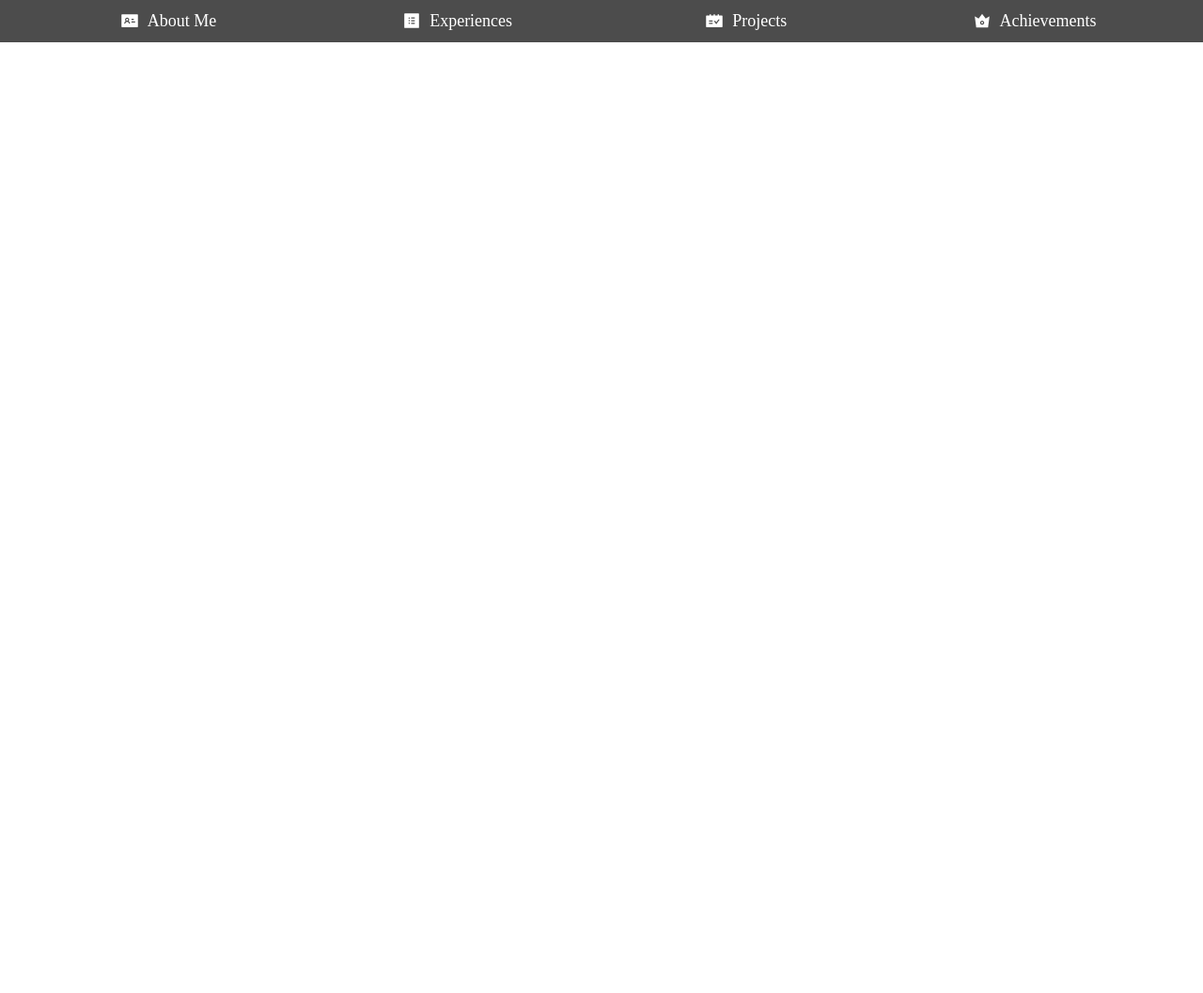
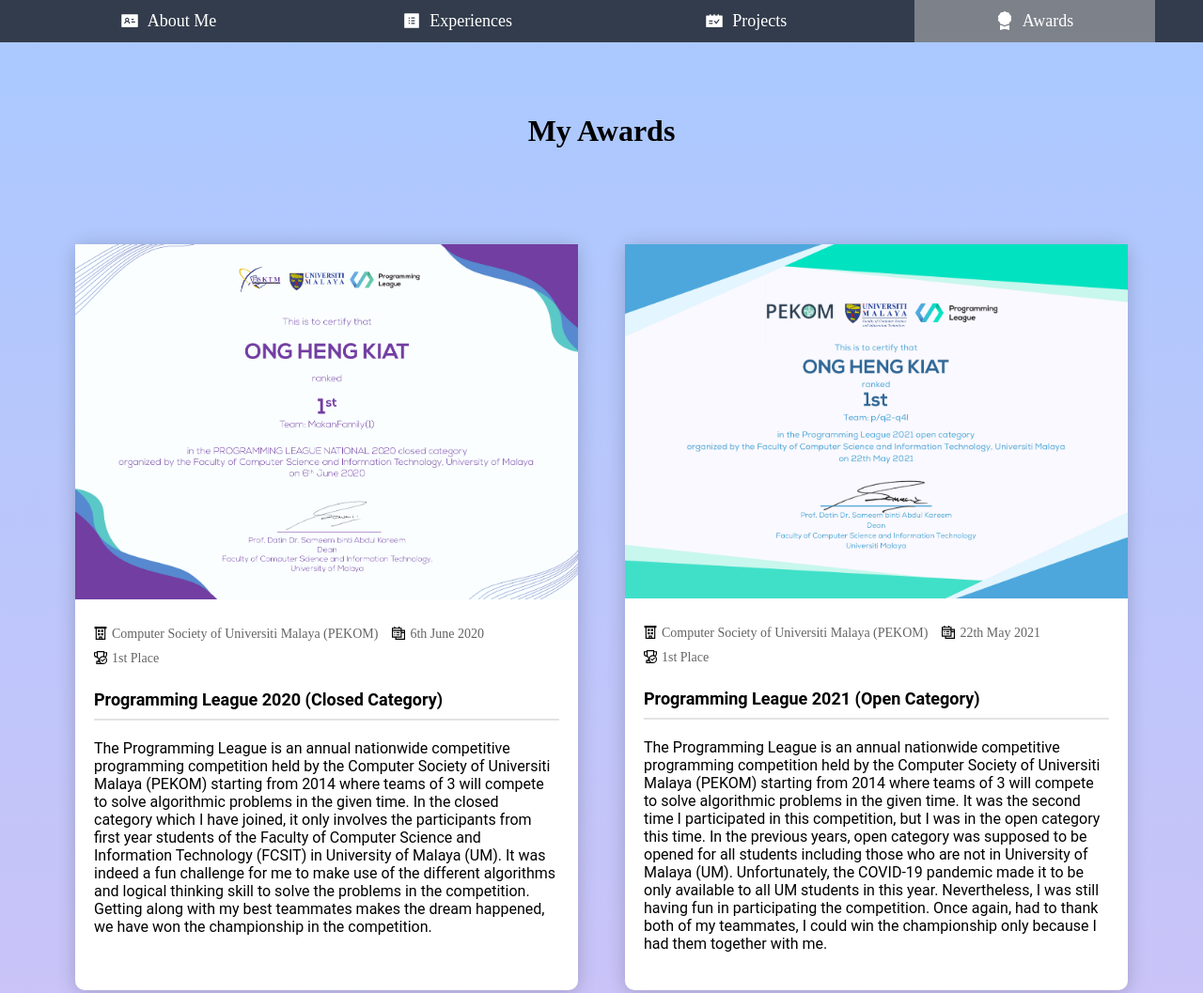
Before and after one commit to onghengkiat/Portfolio, a React app: page /awards in a window 1280 px wide. Shown: the top 1057 px of the page at 94% size. Before the commit the page ends 800 px from the top, so only its background shows below. Built offline with nearby package versions, Linux system fonts and the light colour scheme.

Commit message:
Completed the awards page

```diff
--- a/src/components/App/App.js
+++ b/src/components/App/App.js
@@ -6,6 +6,7 @@
 import Home from '../Home/Home';
 import Experiences from '../Experiences/Experiences';
 import Projects from '../Projects/Projects';
+import Awards from '../Awards/Awards';
 
 function App() {
     const [active, setActive] = useState(null);
@@ -17,6 +18,7 @@
                 <Route path="/" element={<Home setActive={setActive}/>}/>
                 <Route path="/experiences" element={<Experiences setActive={setActive}/>}/>
                 <Route path="/projects" element={<Projects setActive={setActive}/>}/>
+                <Route path="/awards" element={<Awards setActive={setActive}/>}/>
             </Routes>
         </BrowserRouter>
     );
--- /dev/null
+++ b/src/components/Awards/Awards.css
@@ -0,0 +1,91 @@
+.pageWrapper {
+    min-height: 100%;
+}
+
+#awardsPageWrapper {
+    background: linear-gradient(180deg, #a9c9ff 0%, #ffbbec 100%);
+    height: auto;
+    padding-bottom: 50px;
+}
+
+.awardsHeader {
+    background: transparent;
+    color: black;
+    padding: 100px 100px 50px 100px;
+    text-align: center;
+}
+
+.awards {
+    display: grid;
+    grid-template-columns: 1fr;
+    gap: 30px;
+
+    margin: 20px 70px 50px 70px;
+    padding: 0px;
+    list-style-type: none;
+}
+
+.award {
+    margin: 10px;
+    background-color: #fff;
+    border-radius: 10px;
+    box-shadow: 0 2px 20px rgba(0, 0, 0, 0.2);
+}
+
+.awardImageContainer {
+
+}
+
+.awardImage {
+    width: 100%;
+    height: auto;
+}
+
+.awardContent {
+    padding: 20px;
+}
+
+.awardTags {
+    padding: 0;
+    margin: 0;
+
+    font-weight: lighter;
+    font-size: 14px;
+    color: rgb(100, 100, 100);
+    background-color: transparent;
+}
+
+.awardTags svg {
+    vertical-align: text-top;
+    margin-right: 5px;
+}
+
+.awardTag {
+    display: inline-block;
+    margin-right: 15px;
+    margin-top: 5px;
+    margin-bottom: 5px;
+}
+
+.awardName {
+    font-family: "Roboto", sans-serif;
+    margin-top: 20px;
+    margin-bottom: 20px;
+    font-size: 18px;
+
+    border-bottom: 2px solid rgb(215, 215, 215, 0.7);
+    padding-bottom: 10px;
+}
+
+.awardDescription {
+    font-family: "Roboto", sans-serif;
+    font-size: 16px;
+    margin-bottom: 20px;
+    min-height: 200px;
+}
+
+@media(min-width: 1000px) {
+    .awards {
+        grid-template-columns: 1fr 1fr;
+    }
+}
--- /dev/null
+++ b/src/components/Awards/Awards.js
@@ -0,0 +1,58 @@
+import React, { useEffect } from 'react';
+
+import {
+    GrOrganization,
+    GrSchedules,
+    GrAchievement,
+} from 'react-icons/gr'
+
+import './Awards.css'
+import data from '../../data/awards.json'
+
+export default function Awards({ setActive }) {
+    useEffect( () => {
+        setActive(3);
+    }, [setActive]);
+
+    return(
+        <div className="pageWrapper" id="awardsPageWrapper">
+            <div className="awardsHeader">
+                <h1>My Awards</h1>
+            </div>
+            <ul className="awards">
+                {data.map((award, index) =>
+                    <li className="award" key={`award-${index}`}>
+                        <div className="awardImageContainer">
+                            <img src={award.imageUrl} className="awardImage"/>
+                        </div>
+                        <div className="awardContent">
+                            <div className="awardTags">
+                                <div className="awardTag awardOrganizer">
+                                    <GrOrganization />
+                                    {award.organizer}
+                                </div>
+
+                                <div className="awardTag awardDate">
+                                    <GrSchedules />
+                                    {award.date}
+                                </div>
+
+                                <div className="awardTag awardAward">
+                                    <GrAchievement />
+                                    {award.award}
+                                </div>
+                            </div>
+                            <h4 className="awardName">
+                                {award.name}
+                            </h4>
+                            <div className="awardDescription">
+                                {award.description}
+                            </div>
+                        </div>
+                    </li>
+                )}
+            </ul>
+
+        </div>
+    )
+}
--- a/src/components/Experiences/Experiences.css
+++ b/src/components/Experiences/Experiences.css
@@ -1,5 +1,5 @@
 .pageWrapper {
-    height: 100%;
+    min-height: 100%;
 }
 
 #experiencesPageWrapper {
--- a/src/components/Home/Home.css
+++ b/src/components/Home/Home.css
@@ -1,11 +1,10 @@
 .pageWrapper {
-    height: 100%;
+    min-height: 100%;
 }
 
 #helloBlock {
     position: relative;
-    height: 100%;
-    min-height: 520px;
+    height: 100vh;
 
     background-repeat: no-repeat;
     background-size: cover;
--- a/src/components/Navbar/Navbar.js
+++ b/src/components/Navbar/Navbar.js
@@ -3,8 +3,12 @@
   AiFillIdcard,
   AiFillProfile,
   AiFillSchedule,
-  AiFillCrown,
 } from 'react-icons/ai'
+
+
+import {
+  BsAwardFill,
+} from 'react-icons/bs'
 
 // TODO: Add animation to hide the navbar as scrolling down
 // TODO: Improve the way of setting active tab
@@ -16,7 +20,7 @@
         <li><a href="/" className={active === 0 ? "active" : ""}> <AiFillIdcard /> About Me</a></li>
         <li><a href="/experiences" className={active === 1 ? "active" : ""}> < AiFillProfile/> Experiences</a></li>
         <li><a href="/projects" className={active === 2 ? "active" : ""}> <AiFillSchedule /> Projects</a></li>
-        <li><a href="/achievements" className={active === 3 ? "active" : ""}> <AiFillCrown /> Achievements</a></li>
+        <li><a href="/awards" className={active === 3 ? "active" : ""}> <BsAwardFill /> Awards</a></li>
     </ul>
   );
 }
--- a/src/components/Projects/Projects.css
+++ b/src/components/Projects/Projects.css
@@ -1,9 +1,8 @@
 .pageWrapper {
-    height: 100%;
+    min-height: 100%;
 }
 
 #projectsPageWrapper {
-
     height: auto;
     padding-bottom: 50px;
 }
--- /dev/null
+++ b/src/data/awards.json
@@ -0,0 +1,42 @@
+[
+    {
+        "name": "Programming League 2020 (Closed Category)",
+        "date": "6th June 2020",
+        "organizer": "Computer Society of Universiti Malaya (PEKOM)",
+        "award": "1st Place",
+        "imageUrl": "programmingLeague2020.png",
+        "description": "The Programming League is an annual nationwide competitive programming competition held by the Computer Society of Universiti Malaya (PEKOM) starting from 2014 where teams of 3 will compete to solve algorithmic problems in the given time. In the closed category which I have joined, it only involves the participants from first year students of the Faculty of Computer Science and Information Technology (FCSIT) in University of Malaya (UM). It was indeed a fun challenge for me to make use of the different algorithms and logical thinking skill to solve the problems in the competition. Getting along with my best teammates makes the dream happened, we have won the championship in the competition."
+    },
+    {
+        "name": "Programming League 2021 (Open Category)",
+        "date": "22th May 2021",
+        "organizer": "Computer Society of Universiti Malaya (PEKOM)",
+        "award": "1st Place",
+        "imageUrl": "programmingLeague2021.png",
+        "description": "The Programming League is an annual nationwide competitive programming competition held by the Computer Society of Universiti Malaya (PEKOM) starting from 2014 where teams of 3 will compete to solve algorithmic problems in the given time. It was the second time I participated in this competition, but I was in the open category this time. In the previous years, open category was supposed to be opened for all students including those who are not in University of Malaya (UM). Unfortunately, the COVID-19 pandemic made it to be only available to all UM students in this year. Nevertheless, I was still having fun in participating the competition. Once again, had to thank both of my teammates, I could win the championship only because I had them together with me."
+    },
+    {
+        "name": "Microsoft Certified: Azure AI Fundamentals",
+        "date": "17th April 2021",
+        "organizer": "Microsoft",
+        "award": "Completed",
+        "imageUrl": "Azure AI Fundamentals.png",
+        "description": "It is the certificate provided by Microsoft upon the completion of the Azure AI Fundamentals certified exam. It validates the basic knowledges of machine learning and artificial intelligence concepts as well as the related Azure services."
+    },
+    {
+        "name": "Microsoft Certified: Azure Data Fundamentals",
+        "date": "2nd May 2021",
+        "organizer": "Microsoft",
+        "award": "Completed",
+        "imageUrl": "Azure Data Fundamentals.png",
+        "description": "It is the certificate provided by Microsoft upon the completion of the Azure Data Fundamentals certified exam. It validates the basic knowledges of core data concepts and the related Azure services."
+    },
+    {
+        "name": "Excel for Analytics & Data Visualization for Business Intelligence (PowerBI)",
+        "date": "31st March 2021 - 1st April 2022",
+        "organizer": "Center of Applied Data Science (CADS)",
+        "award": "Completed",
+        "imageUrl": "CADS Excel and Visualization.png",
+        "description": "It is the certificate provided by CADS after participating the 2 days training which involves 2 different courses. On the 1st day of the training, it was the Excel for Analytics course which covers the strategy and hands-on activity of assessing data distributions and statistical relationship with Microsoft Excel. Data Visualization for Business Intelligence (PowerBI) was conducted on the 2nd day of the training, the scope of the course includes creating descriptive analytic charts in PowerBI, introducing the visualization techniques and designing dashboards for different audiences and purposes. "
+    }
+]
```
Also changed, not shown: public/Azure AI Fundamentals.png (added), public/Azure Data Fundamentals.png (added), public/CADS Excel and Visualization.png (added), public/programmingLeague2020.png (added), public/programmingLeague2021.png (added), src/data/achievements.json (deleted).
